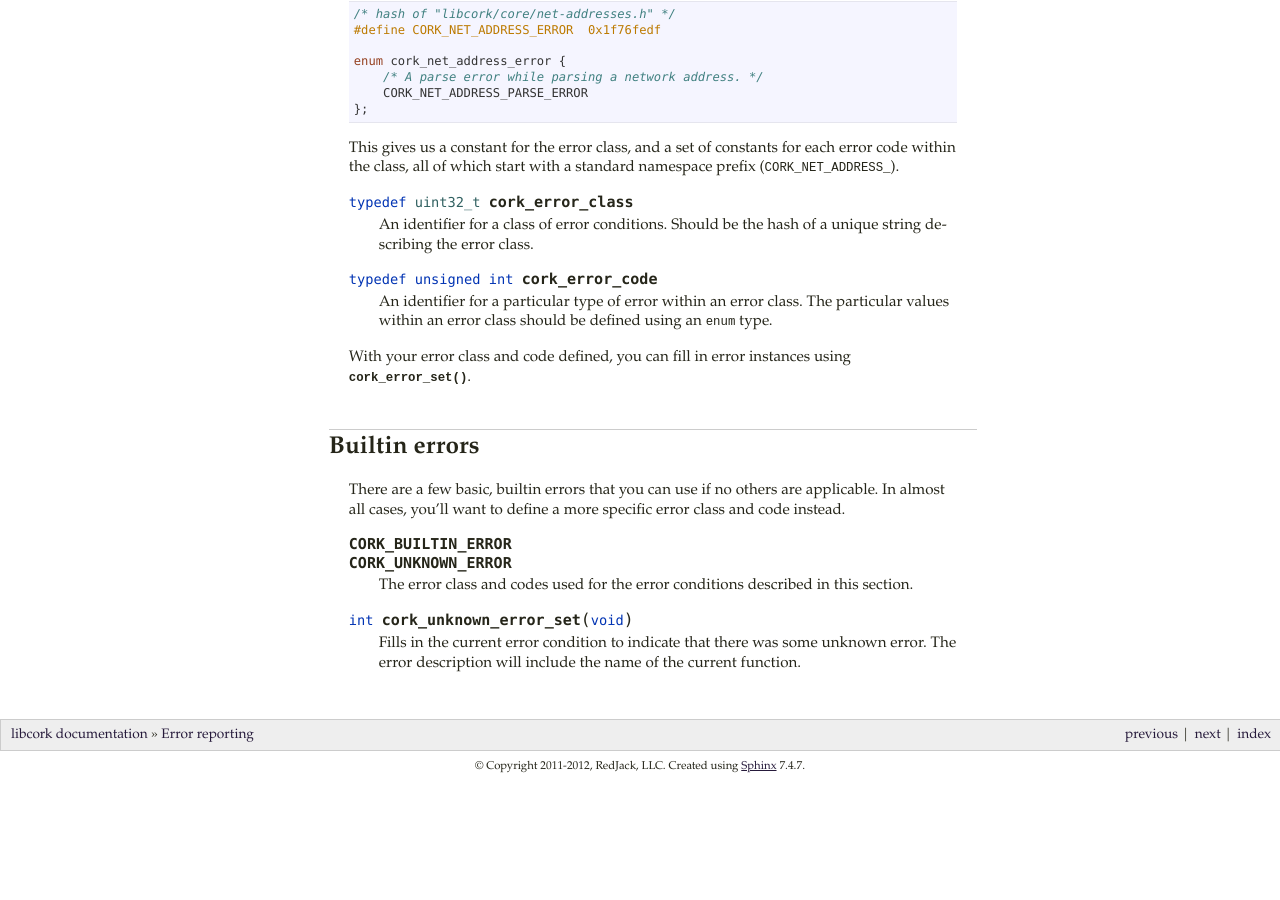
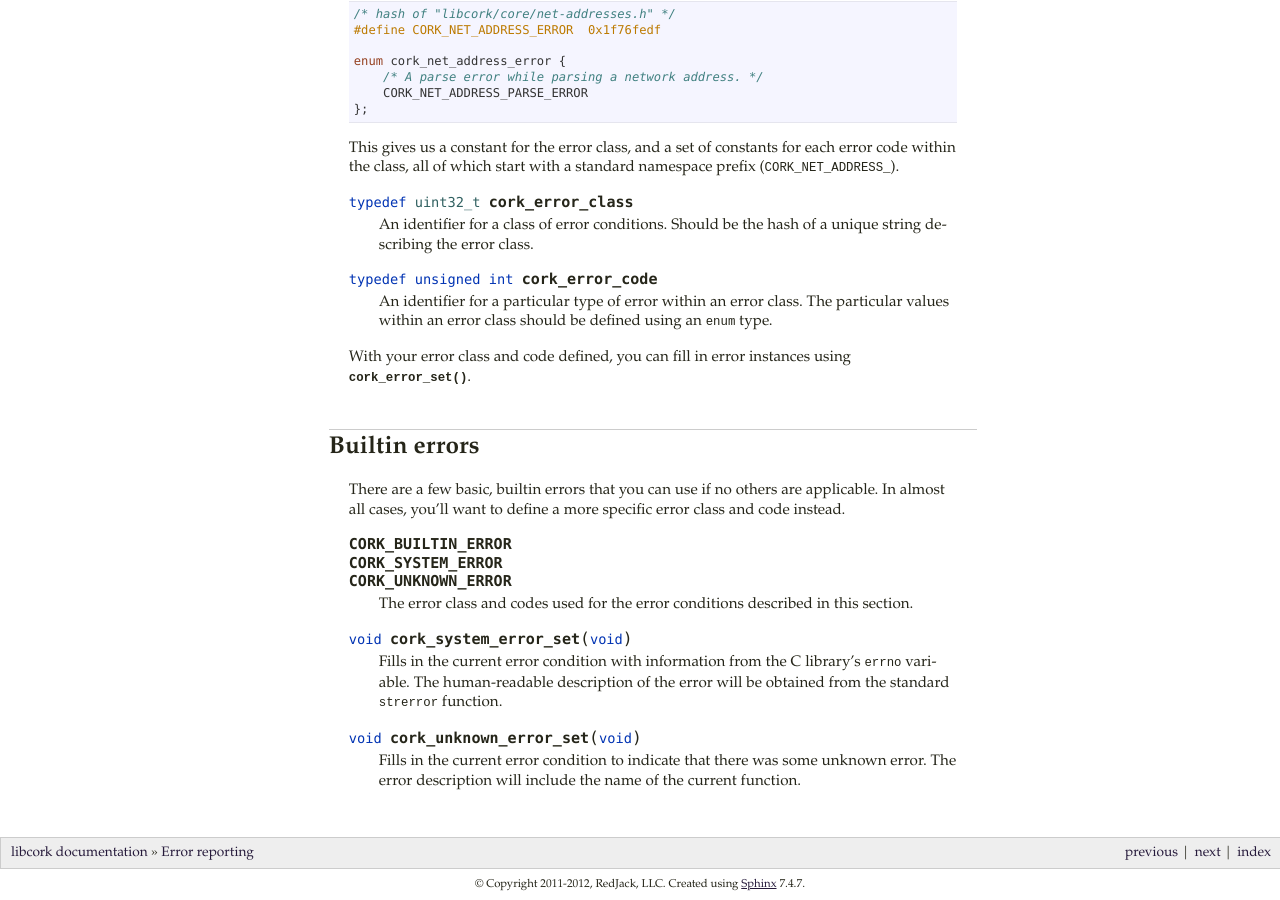
Before and after one commit to dcreager/libcork, a Sphinx documentation site: the page built from docs/errors.rst, in a window 1280 px wide and 900 px high, scrolled down 5064 px. Built offline with Sphinx 7.4.7, drawn with Linux system fonts in a browser that asks for light colours; the version number could not be read and is left out; before the commit the page ends 5846 px from its top, so only the background shows below that.

Commit message:
Built-in support for “system” errors
This patch adds the cork_system_error_set() function, which fills in the
current libcork error condition with information from the C library's
errno variable.  (We get the text of the error condition from the
strerror function.)

```diff
--- a/docs/errors.rst
+++ b/docs/errors.rst
@@ -361,12 +361,19 @@ applicable.  In almost all cases, you'll want to define a more specific
 error class and code instead.
 
 .. macro:: CORK_BUILTIN_ERROR
+           CORK_SYSTEM_ERROR
            CORK_UNKNOWN_ERROR
 
    The error class and codes used for the error conditions described in
    this section.
 
-.. function:: int cork_unknown_error_set(void)
+.. function:: void cork_system_error_set(void)
+
+   Fills in the current error condition with information from the C
+   library's ``errno`` variable.  The human-readable description of the
+   error will be obtained from the standard ``strerror`` function.
+
+.. function:: void cork_unknown_error_set(void)
 
    Fills in the current error condition to indicate that there was some
    unknown error.  The error description will include the name of the
```
Also changed, not shown: docs/stream.rst (+3 -5 lines), 4 other files.
